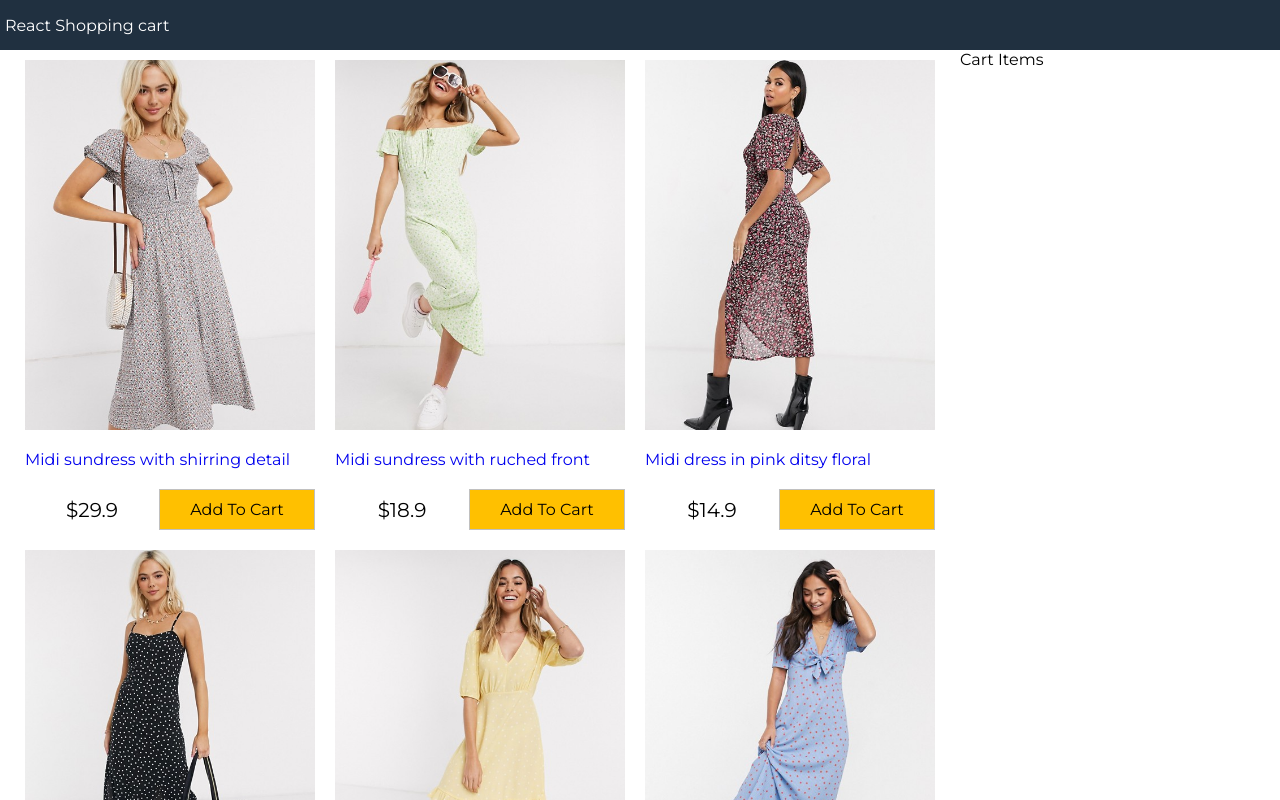
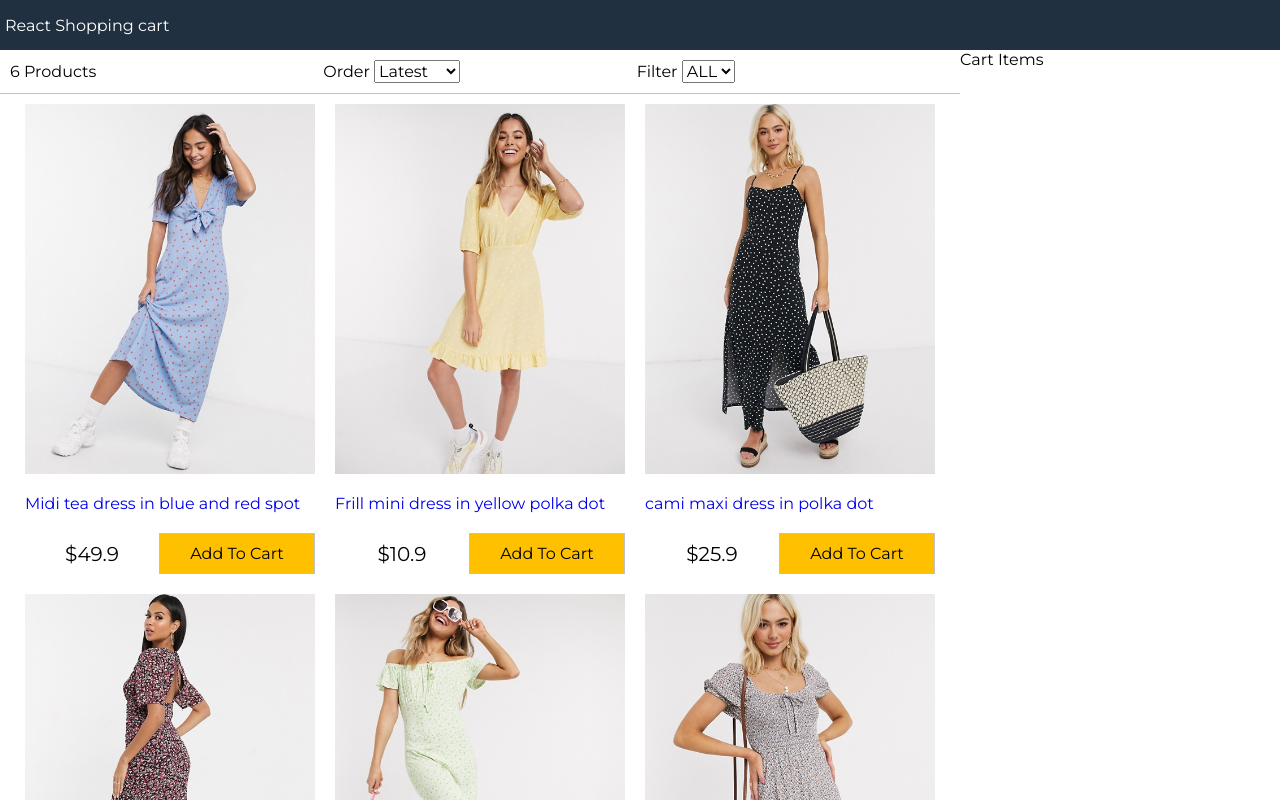
Before and after one commit to luongdao138/shopping-cart-redux, a React (Create React App) app: page / in a window 1280 px wide. Shown: the top 800 px of the page. Built offline with nearby package versions, Linux system fonts and the light colour scheme.

Commit message:
filter and sort products

```diff
--- a/src/App.js
+++ b/src/App.js
@@ -1,4 +1,5 @@
 import React from 'react';
+import Filter from './components/Filter';
 import Products from './components/Products';
 import data from './data.json';
 
@@ -11,6 +12,58 @@ class App extends React.Component {
       sort: '',
     };
   }
+
+  filterProducts = (size) => {
+    this.setState((state) => {
+      const { sort } = this.state;
+      const newProducts =
+        size === ''
+          ? data.products.slice().sort((a, b) => {
+              switch (sort) {
+                case 'lowest':
+                  return a.price - b.price;
+                case 'highest':
+                  return b.price - a.price;
+
+                default:
+                  return b.id - a.id;
+              }
+            })
+          : data.products
+              .filter((product) => product.availableSizes.indexOf(size) >= 0)
+              .slice()
+              .sort((a, b) => {
+                switch (sort) {
+                  case 'lowest':
+                    return a.price - b.price;
+                  case 'highest':
+                    return b.price - a.price;
+
+                  default:
+                    return b.id - a.id;
+                }
+              });
+      return { ...state, size, products: newProducts };
+    });
+  };
+
+  sortProducts = (sort) => {
+    this.setState((state) => {
+      const newProducts = state.products.slice().sort((a, b) => {
+        switch (sort) {
+          case 'lowest':
+            return a.price - b.price;
+          case 'highest':
+            return b.price - a.price;
+
+          default:
+            return b.id - a.id;
+        }
+      });
+      return { ...state, sort, products: newProducts };
+    });
+  };
+
   render() {
     const { products, size, sort } = this.state;
     return (
@@ -21,6 +74,12 @@ class App extends React.Component {
         <main>
           <div className='content'>
             <div className='main'>
+              <Filter
+                count={products.length}
+                {...this.state}
+                filterProducts={this.filterProducts}
+                sortProducts={this.sortProducts}
+              />
               <Products products={products} />
             </div>
             <div className='sidebar'>Cart Items</div>
--- /dev/null
+++ b/src/components/Filter.js
@@ -0,0 +1,44 @@
+import React, { Component } from 'react';
+
+export default class Filter extends Component {
+  render() {
+    const { count, size, sort, filterProducts, sortProducts } = this.props;
+    return (
+      <div className='filter'>
+        <div className='filter-result'>{count} Products</div>
+        <div className='filter-sort'>
+          Order{' '}
+          <select
+            name=''
+            id=''
+            onChange={(e) => {
+              sortProducts(e.target.value);
+            }}
+          >
+            <option value=''>Latest</option>
+            <option value='lowest'>Lowest</option>
+            <option value='highest'>Highest</option>
+          </select>
+        </div>
+        <div className='filter-size'>
+          Filter{' '}
+          <select
+            name=''
+            id=''
+            onChange={(e) => {
+              filterProducts(e.target.value);
+            }}
+          >
+            <option value=''>ALL</option>
+            <option value='XS'>XS</option>
+            <option value='S'>S</option>
+            <option value='M'>M</option>
+            <option value='L'>L</option>
+            <option value='XL'>XL</option>
+            <option value='XXL'>XXL</option>
+          </select>
+        </div>
+      </div>
+    );
+  }
+}
--- a/src/data.json
+++ b/src/data.json
@@ -1,15 +1,39 @@
 {
   "products": [
     {
-      "id": "dress1",
-      "image": "/images/dress1.jpg",
-      "title": "Midi sundress with shirring detail",
+      "id": 6,
+      "image": "/images/dress6.jpg",
+      "title": "Midi tea dress in blue and red spot",
       "description": "This is for all the latest trends, no matter who you are, where you’re from and what you’re up to. Exclusive to ASOS, our universal brand is here for you, and comes in all our fit ranges: ASOS Curve, Tall, Petite and Maternity. Created by us, styled by you.",
-      "availableSizes": ["X", "L", "XL", "XXL"],
-      "price": 29.9
+      "availableSizes": ["XL", "XXL"],
+      "price": 49.9
     },
     {
-      "id": "dress2",
+      "id": 5,
+      "image": "/images/dress5.jpg",
+      "title": "Frill mini dress in yellow polka dot",
+      "description": "This is for all the latest trends, no matter who you are, where you’re from and what you’re up to. Exclusive to ASOS, our universal brand is here for you, and comes in all our fit ranges: ASOS Curve, Tall, Petite and Maternity. Created by us, styled by you.",
+      "availableSizes": ["X", "L", "XL"],
+      "price": 10.9
+    },
+    {
+      "id": 4,
+      "image": "/images/dress4.jpg",
+      "title": "cami maxi dress in polka dot",
+      "description": "This is for all the latest trends, no matter who you are, where you’re from and what you’re up to. Exclusive to ASOS, our universal brand is here for you, and comes in all our fit ranges: ASOS Curve, Tall, Petite and Maternity. Created by us, styled by you.",
+      "availableSizes": ["XL"],
+      "price": 25.9
+    },
+    {
+      "id": 3,
+      "image": "/images/dress3.jpg",
+      "title": "Midi dress in pink ditsy floral",
+      "description": "This is for all the latest trends, no matter who you are, where you’re from and what you’re up to. Exclusive to ASOS, our universal brand is here for you, and comes in all our fit ranges: ASOS Curve, Tall, Petite and Maternity. Created by us, styled by you.",
+      "availableSizes": ["X", "M", "L"],
+      "price": 14.9
+    },
+    {
+      "id": 2,
       "image": "/images/dress2.jpg",
       "title": "Midi sundress with ruched front",
       "description": "This is for all the latest trends, no matter who you are, where you’re from and what you’re up to. Exclusive to ASOS, our universal brand is here for you, and comes in all our fit ranges: ASOS Curve, Tall, Petite and Maternity. Created by us, styled by you.",
@@ -17,36 +41,12 @@
       "price": 18.9
     },
     {
-      "id": "dress3",
-      "image": "/images/dress3.jpg",
-      "title": "Midi dress in pink ditsy floral",
+      "id": 1,
+      "image": "/images/dress1.jpg",
+      "title": "Midi sundress with shirring detail",
       "description": "This is for all the latest trends, no matter who you are, where you’re from and what you’re up to. Exclusive to ASOS, our universal brand is here for you, and comes in all our fit ranges: ASOS Curve, Tall, Petite and Maternity. Created by us, styled by you.",
-      "availableSizes": ["X", "M", "L"],
-      "price": 14.9
-    },
-    {
-      "id": "dress4",
-      "image": "/images/dress4.jpg",
-      "title": "cami maxi dress in polka dot",
-      "description": "This is for all the latest trends, no matter who you are, where you’re from and what you’re up to. Exclusive to ASOS, our universal brand is here for you, and comes in all our fit ranges: ASOS Curve, Tall, Petite and Maternity. Created by us, styled by you.",
-      "availableSizes": ["XL"],
-      "price": 25.9
-    },
-    {
-      "id": "dress5",
-      "image": "/images/dress5.jpg",
-      "title": "Frill mini dress in yellow polka dot",
-      "description": "This is for all the latest trends, no matter who you are, where you’re from and what you’re up to. Exclusive to ASOS, our universal brand is here for you, and comes in all our fit ranges: ASOS Curve, Tall, Petite and Maternity. Created by us, styled by you.",
-      "availableSizes": ["X", "L", "XL"],
-      "price": 10.9
-    },
-    {
-      "id": "dress6",
-      "image": "/images/dress6.jpg",
-      "title": "Midi tea dress in blue and red spot",
-      "description": "This is for all the latest trends, no matter who you are, where you’re from and what you’re up to. Exclusive to ASOS, our universal brand is here for you, and comes in all our fit ranges: ASOS Curve, Tall, Petite and Maternity. Created by us, styled by you.",
-      "availableSizes": ["XL", "XXL"],
-      "price": 49.9
+      "availableSizes": ["X", "L", "XL", "XXL"],
+      "price": 29.9
     }
   ]
 }
--- a/src/index.css
+++ b/src/index.css
@@ -141,3 +141,16 @@ footer {
 .button.primary {
   background-color: #ffc000;
 }
+
+/* Filter section */
+.filter {
+  display: flex;
+  padding: 1rem;
+  padding: 1rem;
+  border-bottom: 0.1rem solid #c0c0c0;
+  align-items: center;
+}
+
+.filter div {
+  flex: 1;
+}
```
